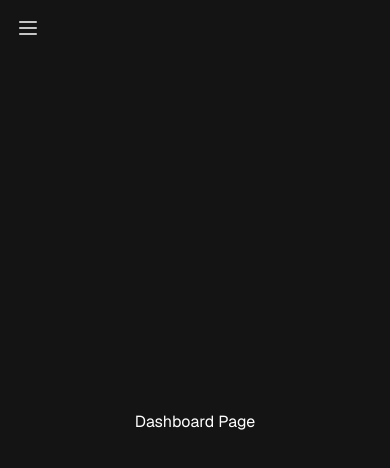
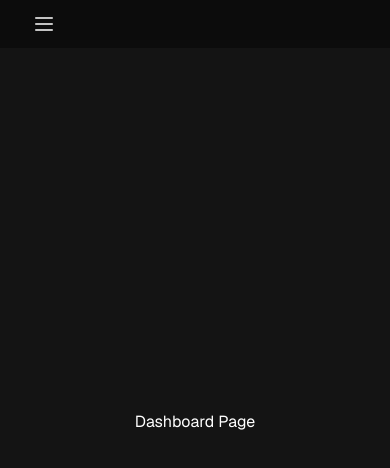
Before and after one commit to krishabbashyal/Apptive, a Next.js app in the folder client/: page /dashboard in a window 390 px wide. Shown: the top 468 px of the page. Built offline with nearby package versions, Linux system fonts and the light colour scheme.

Commit message:
Added a top bar for mobile to toggle the sidebar

```diff
--- a/client/src/components/Sidebar/Sidebar.tsx
+++ b/client/src/components/Sidebar/Sidebar.tsx
@@ -28,12 +28,14 @@ const Sidebar = () => {
 
   return (
     <>
-      <button
-        className={`fixed top-4 left-4 z-50 rounded-md md:hidden ${isOpen ? 'hidden' : 'block'}`}
-        onClick={toggleSidebar}
-      >
-        <List size={24} color='white' />
-      </button>
+      <div className='bg-blue-400'>
+        <button
+          className={`fixed h-12 w-full bg-foreground z-20 md:hidden block`}
+          onClick={toggleSidebar}
+        >
+          <List className='ml-8' size={24} color='white' />
+        </button>
+      </div>
 
       {/* Overlay */}
       {isOpen && (
```
